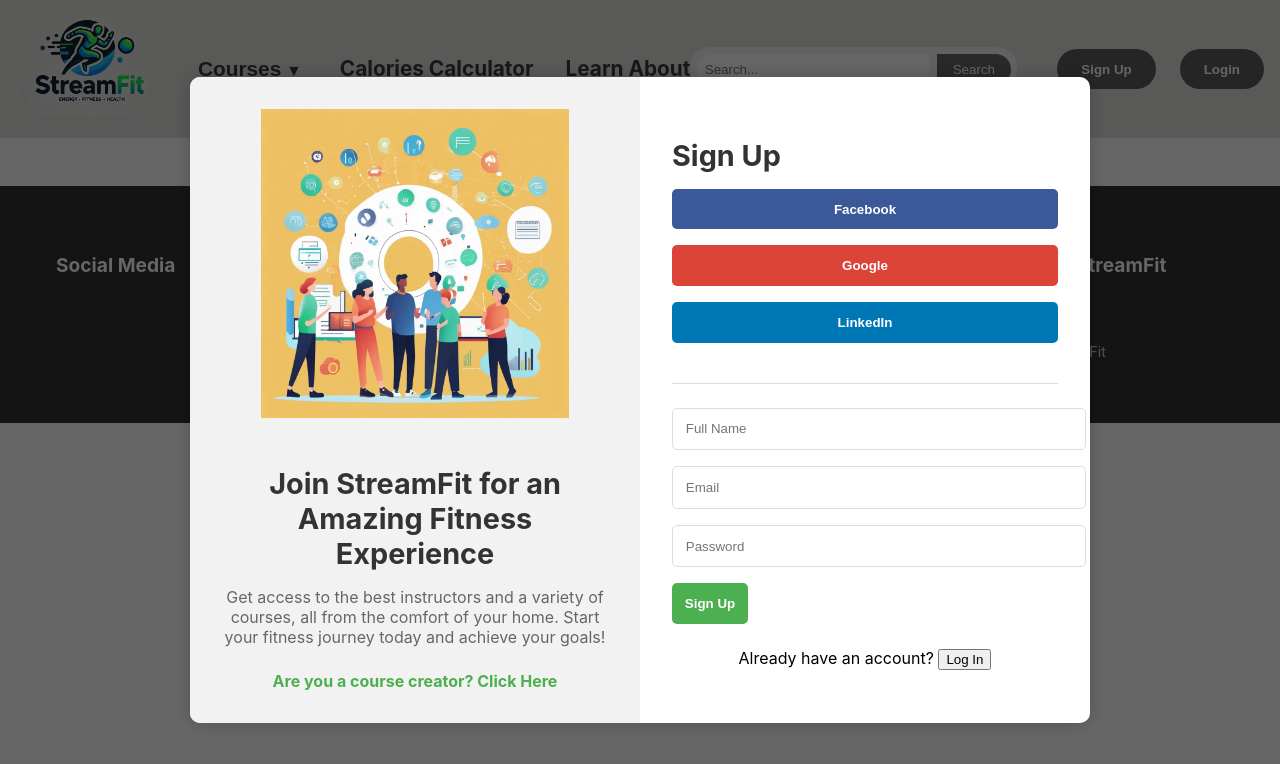
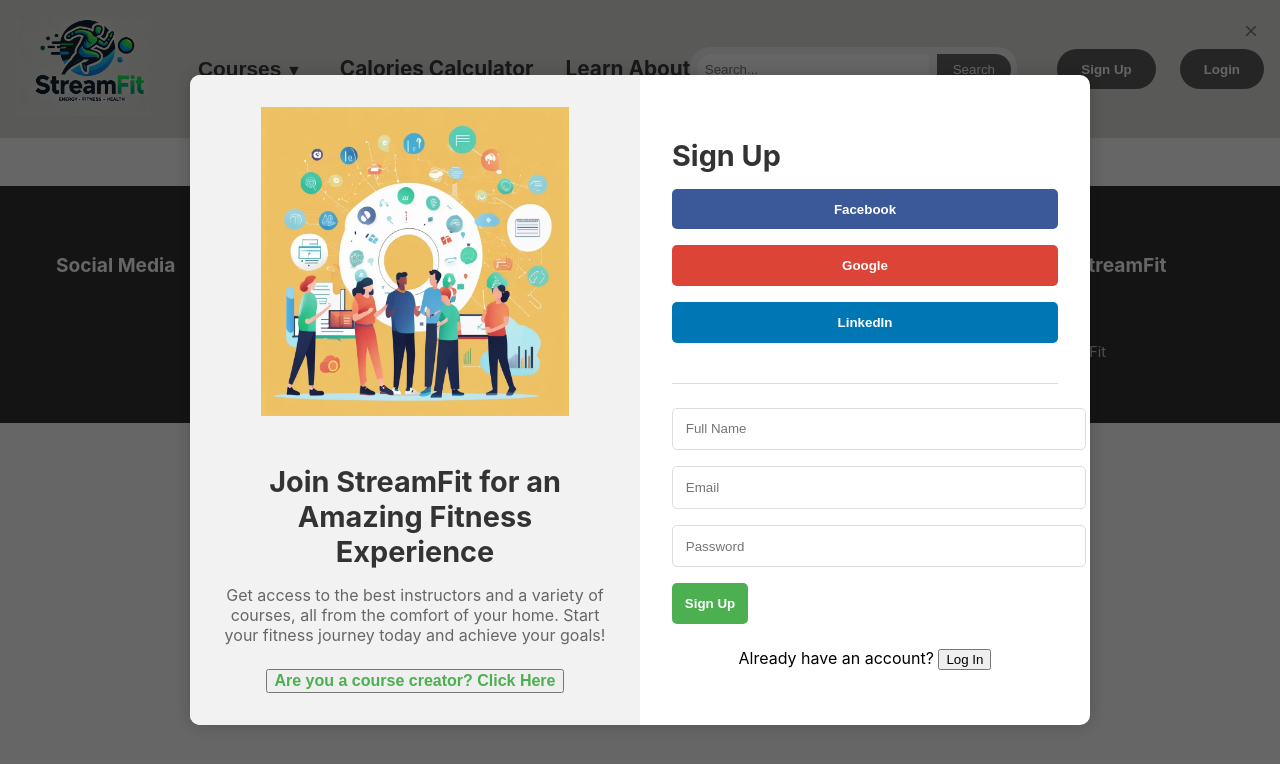
Before and after one commit to mahmoudfiron/training-web, a React (Create React App) app: page /login in a window 1280 px wide. Both pictures are taken after a click on the button "Sign Up". Shown: the top 764 px of the page. Built offline with nearby package versions, Linux system fonts and the light colour scheme; no server answers.

Commit message:
fix bugs in profile page

```diff
--- a/src/components/NavBar.js
+++ b/src/components/NavBar.js
@@ -64,11 +64,20 @@
         </div>
         <ul className="navbar-actions">
           {user ? (
-            <li>
-              <button className="logout-button" onClick={handleLogout}>
-                Logout
-              </button>
-            </li>
+            <>
+                          <li>
+                <button className="logout-button" onClick={handleLogout}>
+                  Logout
+                </button>
+              </li>
+
+              <li>
+                <Link to="/profile">
+                  <button className="profile-button">Profile</button>
+                </Link>
+              </li>
+
+            </>
           ) : (
             <>
               <li>
--- a/src/pages/AuthPage.css
+++ b/src/pages/AuthPage.css
@@ -160,3 +160,21 @@
 .switch-form-text a:hover {
   text-decoration: underline;
 }
+
+
+.close-button {
+  position: absolute;
+  top: 1rem;
+  right: 1rem;
+  background: transparent;
+  border: none;
+  font-size: 1.5rem;
+  cursor: pointer;
+  color: #333;
+  outline: none;
+  transition: color 0.3s ease;
+}
+
+.close-button:hover {
+  color: #f00;
+}
--- a/src/pages/LoginPage.js
+++ b/src/pages/LoginPage.js
@@ -1,5 +1,5 @@
 import React, { useState } from 'react';
-import { Link } from 'react-router-dom';
+import { useNavigate } from 'react-router-dom';
 import './AuthPage.css'; // Common CSS file for Login and Signup pages
 import joinUsImage from '../assets/images/join-us.webp';
 import { auth } from '../firebase'; // Import Firebase Auth instance
@@ -11,6 +11,7 @@
     password: ''
   });
   const [error, setError] = useState(''); // State to manage error messages
+  const navigate = useNavigate();
 
   if (!isOpen) return null;
 
@@ -42,9 +43,19 @@
       });
   };
 
+  const handleCourseCreatorClick = () => {
+    onClose(); // Close the modal
+    navigate('/create-course'); // Navigate to Create Course page
+  };
+
   return (
     <div className="auth-modal-overlay" onClick={onClose}>
       <div className="auth-modal" onClick={(e) => e.stopPropagation()}>
+        {/* Close Button */}
+        <button className="close-button" onClick={onClose}>
+          &times;
+        </button>
+
         {/* Left Section */}
         <div className="auth-left-section">
           <img src={joinUsImage} alt="Join Us" className="auth-image" />
@@ -53,9 +64,9 @@
             <p>
               Get access to the best instructors and a variety of courses, all from the comfort of your home. Start your fitness journey today and achieve your goals!
             </p>
-            <Link to="/create-course" className="course-creator-link">
+            <button onClick={handleCourseCreatorClick} className="course-creator-link">
               Are you a course creator? Click Here
-            </Link>
+            </button>
           </div>
         </div>
 
--- a/src/pages/SignupPage.js
+++ b/src/pages/SignupPage.js
@@ -1,5 +1,5 @@
 import React, { useState } from 'react';
-import { Link } from 'react-router-dom'; // Use Link instead of anchor tags for internal navigation
+import { useNavigate } from 'react-router-dom'; // Use useNavigate instead of anchor tags for internal navigation
 import './AuthPage.css'; // Common CSS file for Login and Signup pages
 import joinUsImage from '../assets/images/join-us.webp';
 import { auth } from '../firebase'; // Import Firebase Auth instance
@@ -13,6 +13,7 @@
     password: ''
   });
   const [error, setError] = useState(''); // State to handle any error messages
+  const navigate = useNavigate();
 
   if (!isOpen) return null;
 
@@ -45,9 +46,19 @@
       });
   };
 
+  const handleCourseCreatorClick = () => {
+    onClose(); // Close the modal
+    navigate('/create-course'); // Navigate to Create Course page
+  };
+
   return (
     <div className="auth-modal-overlay" onClick={onClose}>
       <div className="auth-modal" onClick={(e) => e.stopPropagation()}>
+        {/* Close Button */}
+        <button className="close-button" onClick={onClose}>
+          &times;
+        </button>
+
         {/* Left Section */}
         <div className="auth-left-section">
           <img src={joinUsImage} alt="Join Us" className="auth-image" />
@@ -56,9 +67,9 @@
             <p>
               Get access to the best instructors and a variety of courses, all from the comfort of your home. Start your fitness journey today and achieve your goals!
             </p>
-            <Link to="/create-course" className="course-creator-link">
+            <button onClick={handleCourseCreatorClick} className="course-creator-link">
               Are you a course creator? Click Here
-            </Link>
+            </button>
           </div>
         </div>
 
```
